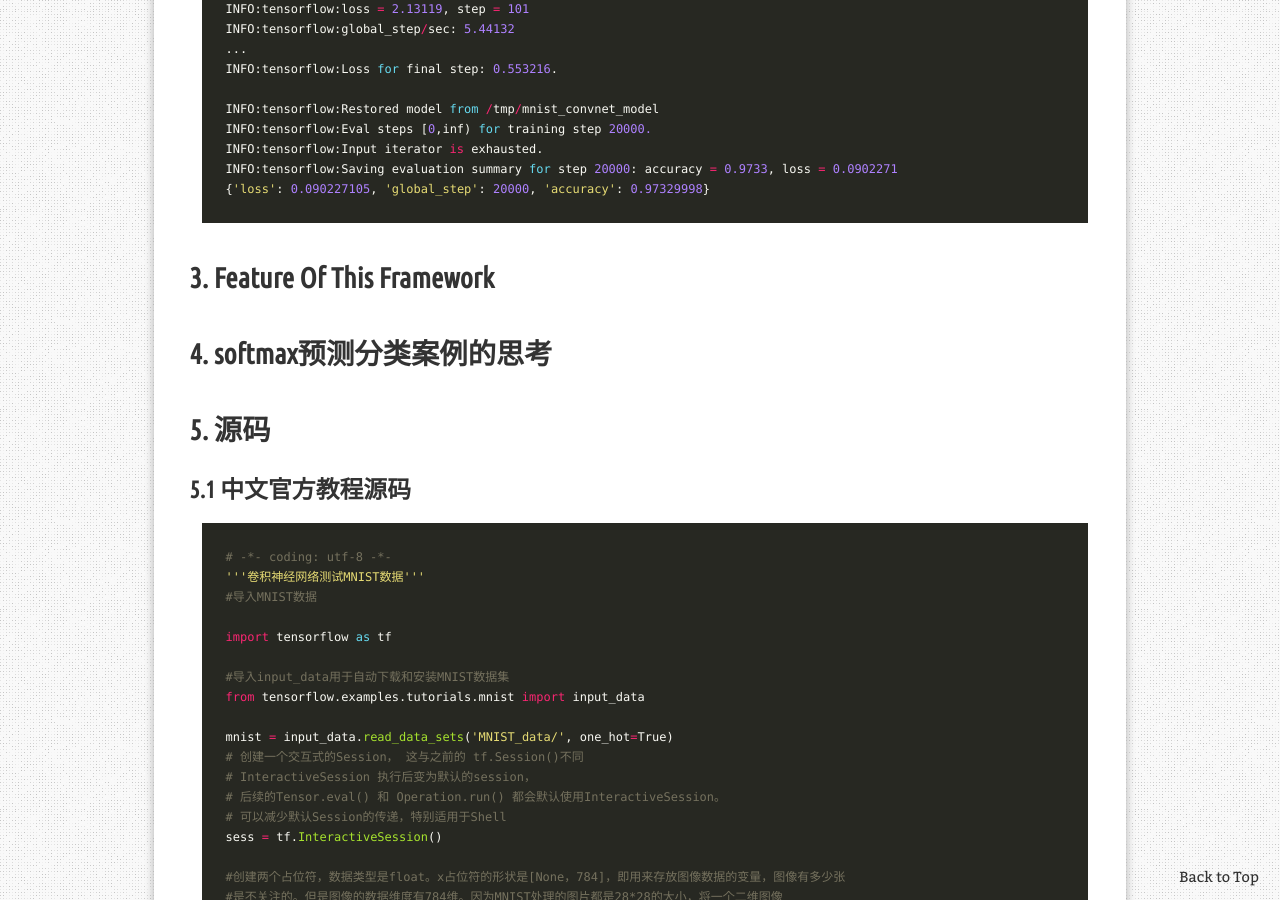
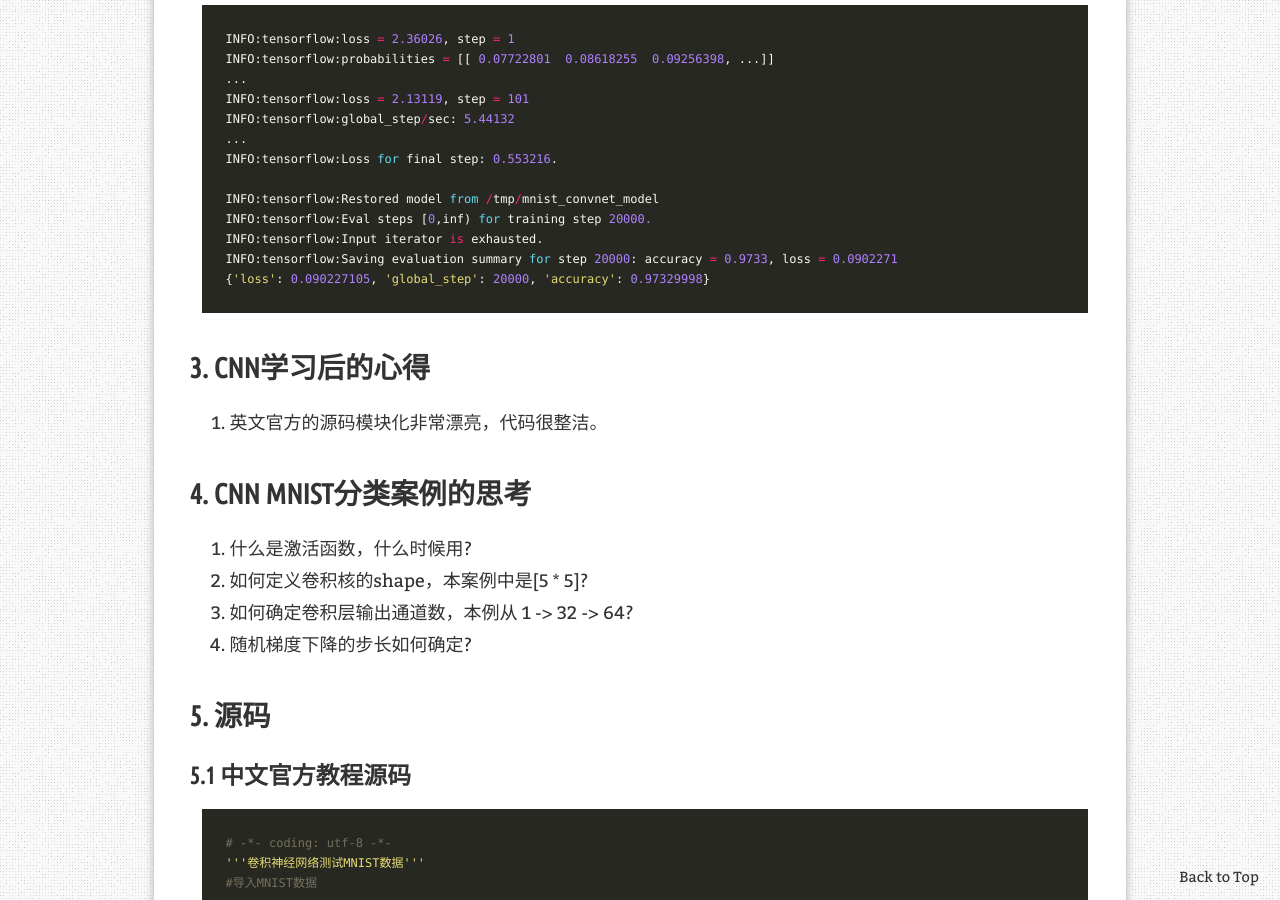
Before and after one commit to SailBlade/sailblade.github.io, a Jekyll site: the page built from _posts/2018-03-13-Tensorflow-cnn.md, in a window 1280 px wide and 900 px high, scrolled down 11189 px. Built offline with Jekyll 4.4.1, drawn with Linux system fonts in a browser that asks for light colours; nearby versions of some CDN libraries; comment, search, counter and statistics services are not loaded; some of the changed text lies outside the part shown.

````diff
--- a/_posts/2018-03-13-Tensorflow-cnn.md
+++ b/_posts/2018-03-13-Tensorflow-cnn.md
@@ -105,9 +105,12 @@
 * image_width 单个图像的宽；
 * image_height 单个图像的高；
 * channels 样本图像的颜色数量。一般为3(RGB),对于灰度图是1。
+
 对于本例来说，输入层的形状为 [batch_size, 28, 28, 1]。
 为了转换输入特征 map 到本形状，我们可以使用 reshape 函数
-`input_layer = tf.reshape(features["x"], [-1, 28, 28, 1])`
+```python
+input_layer = tf.reshape(features["x"], [-1, 28, 28, 1])
+```
 batch_size 值 -1指定了输入特征的维度是动态配置的。这代表batch_size像超参可以被调整。
 
 #### 2.1.4 卷积层 #1(Convolutional Layer #1)
@@ -163,7 +166,7 @@
 #### 2.1.7 连接层(Dense Layer)
 然后添加一个连接层(1024个神经元和 ReLU激活函数)给CNN模型来根据卷积池化抽象出的结果进行分类。
 在连接本层前，我么必须要想特征转换为2维`[batch_size, features]`。
-`pool2_flat = tf.reshape(pool2, [-1, 7 \* 7 \* 64])`
+`pool2_flat = tf.reshape(pool2, [-1, 7 * 7 * 64])`
 在上面的`reshape()`操作中，-1代表 batch_size 的维度将会有输入数据动态计算。
 每个样本有 7 * 7 * 64 个特征，所以特征的维度为 7 \* 7 \* 64 。本层输出张量形状为 `[batch_size, 3136]`。
 现在，我们可以使用 `dense()`连接层。
@@ -363,11 +366,15 @@
 ```
 
 
-## 3. Feature Of This Framework
+## 3. CNN学习后的心得
+1. 英文官方的源码模块化非常漂亮，代码很整洁。
 
 
-## 4. softmax预测分类案例的思考
-
+## 4. CNN MNIST分类案例的思考
+1. 什么是激活函数，什么时候用?
+2. 如何定义卷积核的shape，本案例中是[5 \* 5]?
+3. 如何确定卷积层输出通道数，本例从 1 -> 32 -> 64?
+4. 随机梯度下降的步长如何确定?
 
 
 
````
Also changed, not shown: other parts of _posts/2018-03-13-Tensorflow-cnn.md (+1 -1 lines), _posts/2018-03-22-Tensorflow-ImageRetrain.md (added, +94 -0 lines).
